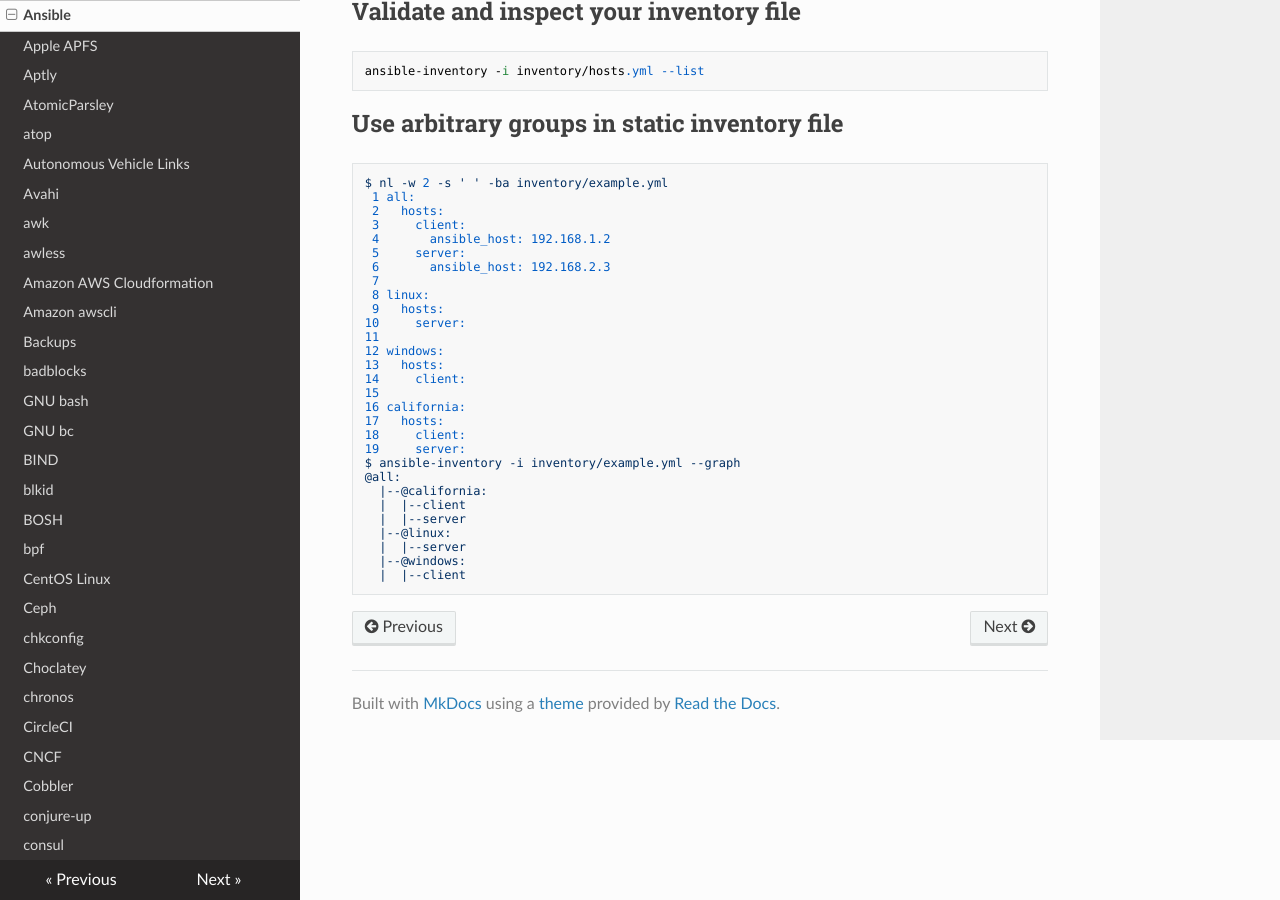
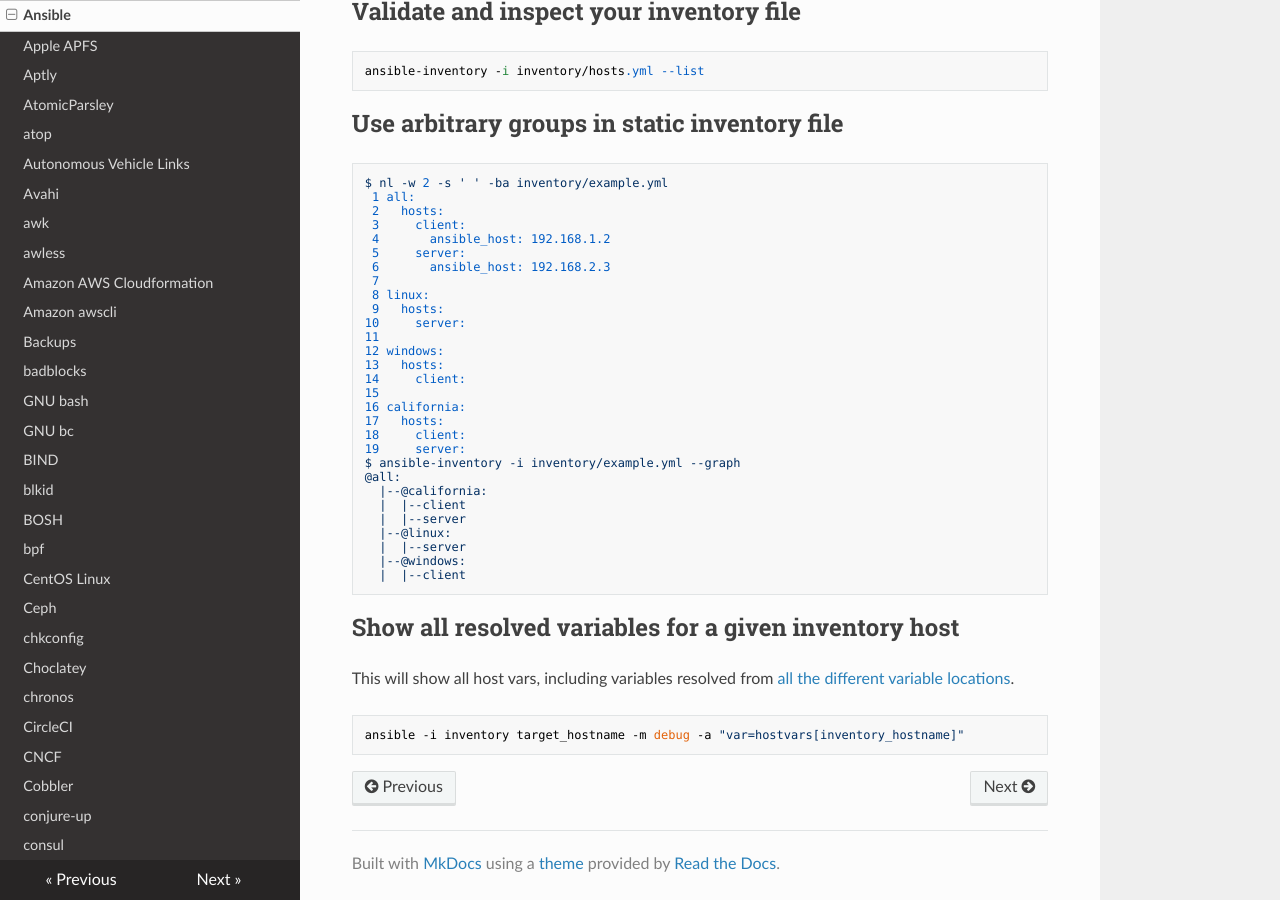
Before and after one commit to lando-cal/tech-notes, an MkDocs documentation site: the page built from docs/ansible.md, in a window 1280 px wide and 900 px high, scrolled down 810 px. Built offline with MkDocs 1.6.1, drawn with Linux system fonts in a browser that asks for light colours; nearby versions of some CDN libraries.

Commit message:
Add var resolve example

````diff
--- a/docs/ansible.md
+++ b/docs/ansible.md
@@ -69,3 +69,11 @@ $ ansible-inventory -i inventory/example.yml --graph
   |--@windows:
   |  |--client
 ```
+
+## Show all resolved variables for a given inventory host
+
+This will show all host vars, including variables resolved from [all the different variable locations](http://docs.ansible.com/ansible/latest/user_guide/playbooks_variables.html#variable-precedence-where-should-i-put-a-variable).
+
+```
+ansible -i inventory target_hostname -m debug -a "var=hostvars[inventory_hostname]"
+```
````
